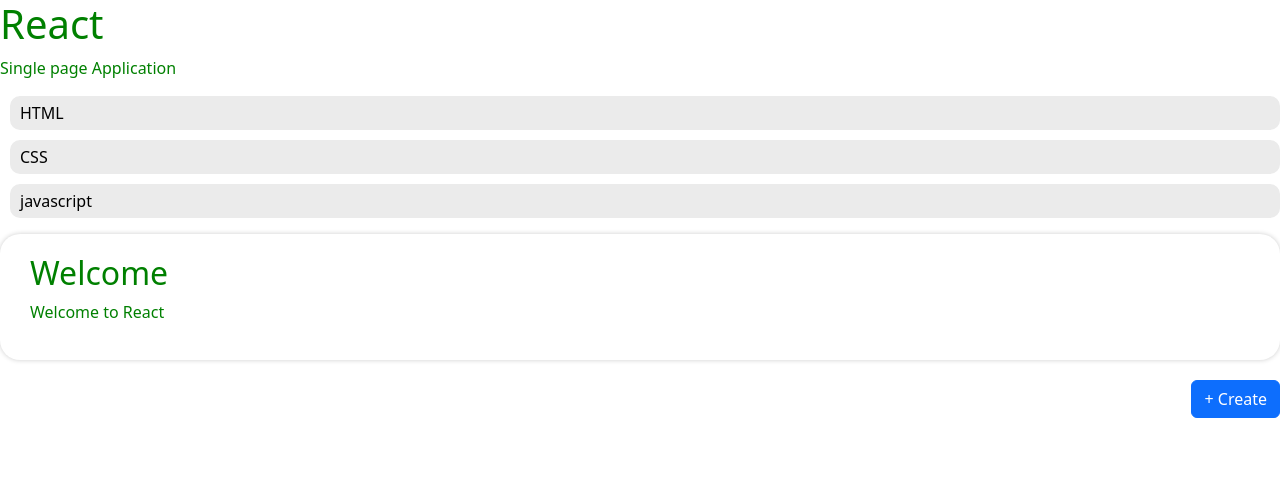
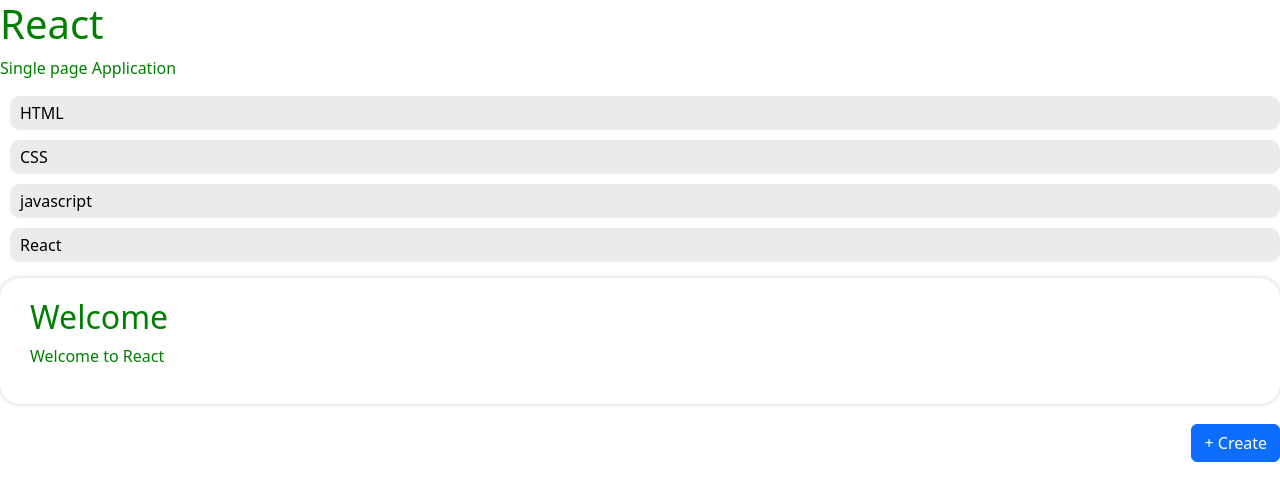
Before and after one commit to AppleBee12/react_basic_app, a React (Create React App) app: page / in a window 1280 px wide. Shown: the top 500 px of the page. Built offline with nearby package versions, Linux system fonts and the light colour scheme.

Commit message:
menu 추가

```diff
--- a/src/App.js
+++ b/src/App.js
@@ -22,7 +22,8 @@
       menus: [
         { id: 1, title: 'HTML', desc: 'Hypertext Markup Language' },
         { id: 2, title: 'CSS', desc: 'CSS for design' },
-        { id: 3, title: 'javascript', desc: 'Javascript for interaction' }
+        { id: 3, title: 'javascript', desc: 'Javascript for interaction' },
+        { id: 4, title: 'React', desc: 'Single Page Application' }
       ]
     };
   }
```
